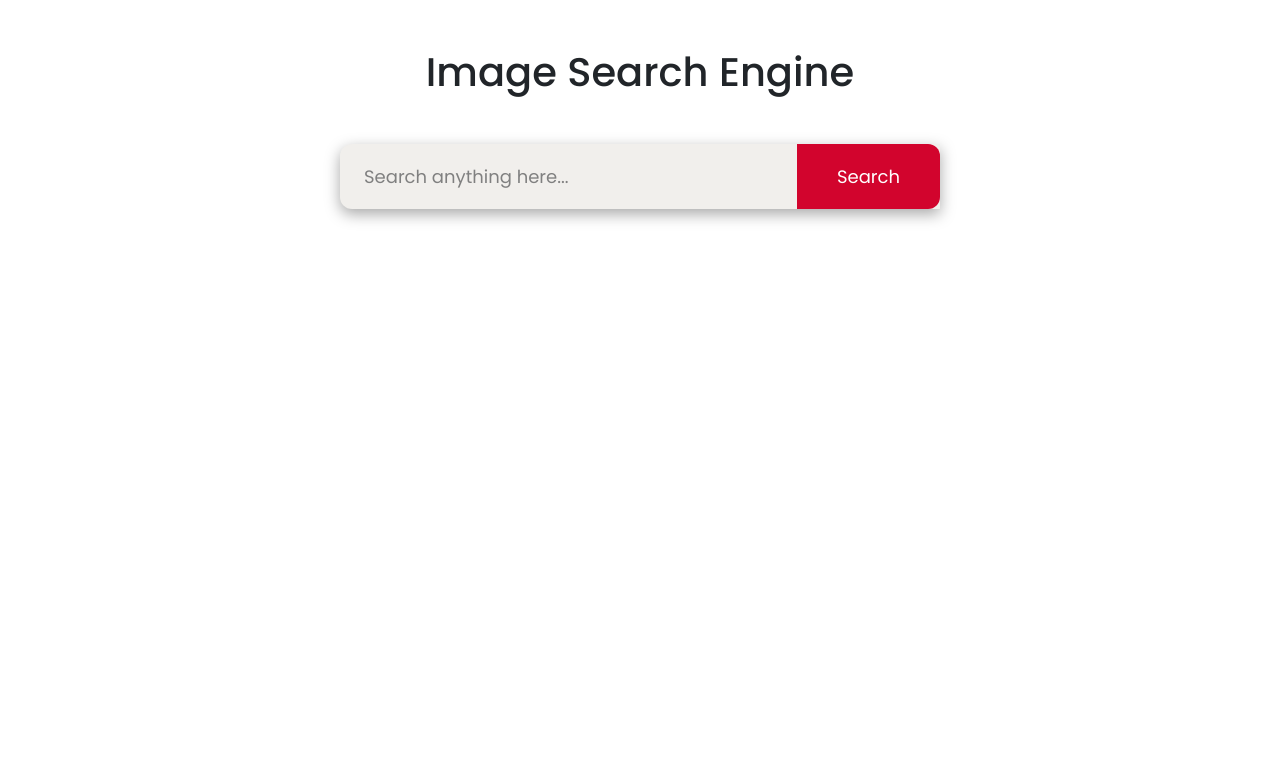
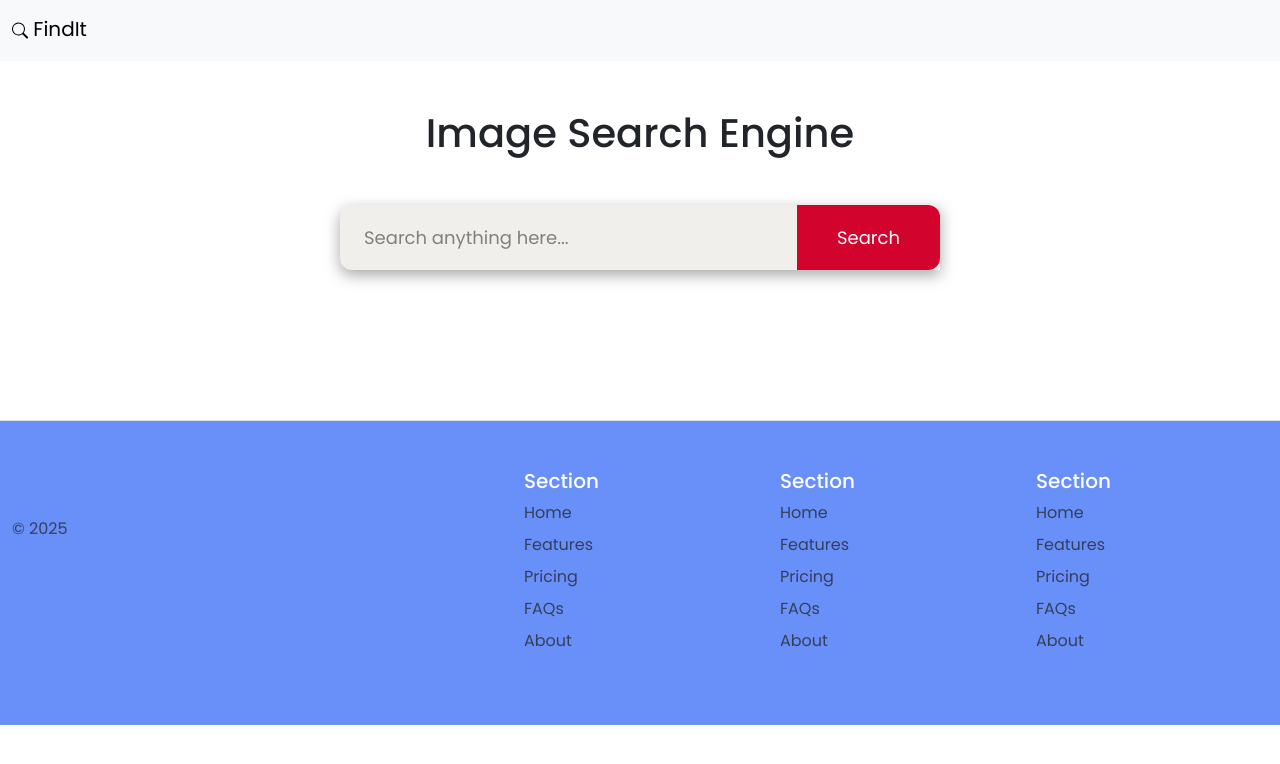
Before and after one commit to singhbalendu211/Image-Search-Engine, a plain HTML site: page index.html in a window 1280 px wide. Drawn offline with nearby package versions, Linux system fonts and the light colour scheme.

Commit message:
Update index.html

```diff
--- a/index.html
+++ b/index.html
@@ -11,6 +11,17 @@
 <link href="https://cdn.jsdelivr.net/npm/bootstrap@5.3.5/dist/css/bootstrap.min.css" rel="stylesheet" integrity="sha384-SgOJa3DmI69IUzQ2PVdRZhwQ+dy64/BUtbMJw1MZ8t5HZApcHrRKUc4W0kG879m7" crossorigin="anonymous">
 </head>
 <body>
+    <nav class="navbar bg-body-tertiary">
+        <div class="container-fluid">
+          <a class="navbar-brand" href="#">
+            <svg xmlns="http://www.w3.org/2000/svg" width="16" height="35" fill="currentColor" class="bi bi-search" viewBox="0 0 16 16">
+                <path d="M11.742 10.344a6.5 6.5 0 1 0-1.397 1.398h-.001q.044.06.098.115l3.85 3.85a1 1 0 0 0 1.415-1.414l-3.85-3.85a1 1 0 0 0-.115-.1zM12 6.5a5.5 5.5 0 1 1-11 0 5.5 5.5 0 0 1 11 0"/>
+              </svg>
+            FindIt
+          </a>
+        </div>
+      </nav>
+
     <div class="container text-center mt-5">
         <h1>Image Search Engine</h1>
         <form id="search-form" class="mt-5 ">
@@ -23,8 +34,54 @@
 
     </div>
 
+    <footer class="row row-cols-1 row-cols-sm-2 row-cols-md-5 py-5 my-5 border-top ">
+        <div class="col mb-3">
+          <a href="/" class="d-flex align-items-center mb-3 link-body-emphasis text-decoration-none" aria-label="Bootstrap">
+            <svg class="bi me-2" width="40" height="32" aria-hidden="true"><use xlink:href="#bootstrap"></use></svg>
+          </a>
+          <p class="text-body-secondary ">© 2025</p>
+        </div>
+
+        <div class="col mb-3">
+
+        </div>
+
+        <div class="col mb-3 ">
+          <h5>Section</h5>
+          <ul class="nav flex-column">
+            <li class="nav-item mb-2"><a href="#" class="nav-link p-0 text-body-secondary">Home</a></li>
+            <li class="nav-item mb-2"><a href="#" class="nav-link p-0 text-body-secondary">Features</a></li>
+            <li class="nav-item mb-2"><a href="#" class="nav-link p-0 text-body-secondary">Pricing</a></li>
+            <li class="nav-item mb-2"><a href="#" class="nav-link p-0 text-body-secondary">FAQs</a></li>
+            <li class="nav-item mb-2"><a href="#" class="nav-link p-0 text-body-secondary">About</a></li>
+          </ul>
+        </div>
+
+        <div class="col mb-3">
+          <h5>Section</h5>
+          <ul class="nav flex-column">
+            <li class="nav-item mb-2"><a href="#" class="nav-link p-0 text-body-secondary">Home</a></li>
+            <li class="nav-item mb-2"><a href="#" class="nav-link p-0 text-body-secondary">Features</a></li>
+            <li class="nav-item mb-2"><a href="#" class="nav-link p-0 text-body-secondary">Pricing</a></li>
+            <li class="nav-item mb-2"><a href="#" class="nav-link p-0 text-body-secondary">FAQs</a></li>
+            <li class="nav-item mb-2"><a href="#" class="nav-link p-0 text-body-secondary">About</a></li>
+          </ul>
+        </div>
+
+        <div class="col mb-3">
+          <h5>Section</h5>
+          <ul class="nav flex-column">
+            <li class="nav-item mb-2"><a href="#" class="nav-link p-0 text-body-secondary">Home</a></li>
+            <li class="nav-item mb-2"><a href="#" class="nav-link p-0 text-body-secondary">Features</a></li>
+            <li class="nav-item mb-2"><a href="#" class="nav-link p-0 text-body-secondary">Pricing</a></li>
+            <li class="nav-item mb-2"><a href="#" class="nav-link p-0 text-body-secondary">FAQs</a></li>
+            <li class="nav-item mb-2"><a href="#" class="nav-link p-0 text-body-secondary">About</a></li>
+          </ul>
+        </div>
+      </footer>
 
 
+    <script src="https://cdn.jsdelivr.net/npm/bootstrap@5.3.5/dist/js/bootstrap.bundle.min.js" integrity="sha384-k6d4wzSIapyDyv1kpU366/PK5hCdSbCRGRCMv+eplOQJWyd1fbcAu9OCUj5zNLiq" crossorigin="anonymous"></script>
  <script src="script.js"></script>
 </body>
 </html>
```
